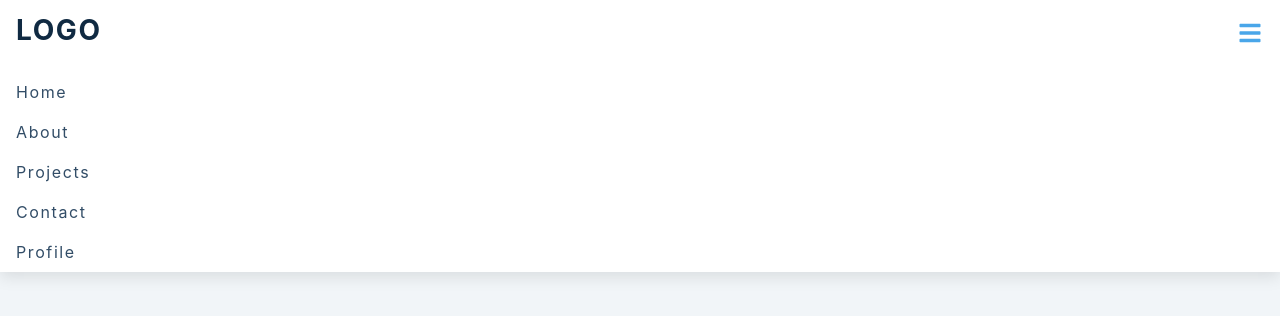
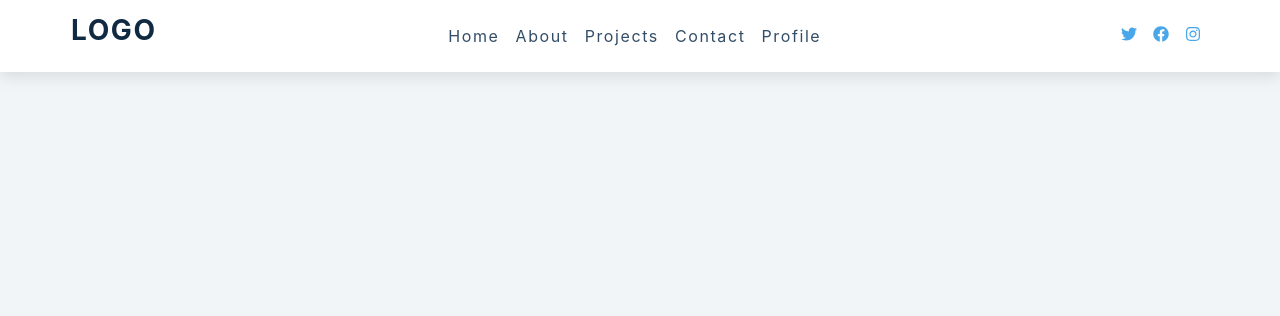
Before and after one commit to vk0808/navbar, a React (Create React App) app: page / in a window 1280 px wide. Shown: the top 316 px of the page. Built offline with nearby package versions, Linux system fonts and the light colour scheme.

Commit message:
added toggle with style

```diff
--- a/src/Navbar.js
+++ b/src/Navbar.js
@@ -1,38 +1,57 @@
 import React, { useState, useEffect, useRef } from "react";
-import { FaBars, FaTwitter, FaFacebook, FaInstagram } from 'react-icons/fa';
-import { links, social } from './data';
+import { FaBars, FaTwitter, FaFacebook, FaInstagram } from "react-icons/fa";
+import { links, social } from "./data";
 
 const Navbar = () => {
+  const [showLinks, setShowLinks] = useState(false);
+  const linksContainerRef = useRef(null);
+  const linksRef = useRef(null);
+
+  useEffect(() => {
+    const linksHeight = linksRef.current.getBoundingClientRect().height;
+    if (showLinks) {
+      linksContainerRef.current.style.height = `${linksHeight}px`;
+    } else {
+      linksContainerRef.current.style.height = '0px';
+    }
+  }, [showLinks]);
   return (
     <nav>
       <div className="nav-center">
         <div className="nav-header">
           <h3 className="logo">LOGO</h3>
-        <button className="nav-toggle">
+          <button
+            className="nav-toggle"
+            onClick={() => setShowLinks(!showLinks)}
+          >
             <FaBars />
           </button>
         </div>
-      <div className="links-container show-container">
-        <ul className="links">
-          {links.map((link)=> {
-            const {id, url, text} = link;
-            return <li key={id}>
+        <div className="links-container" ref={linksContainerRef}>
+          <ul className="links" ref={linksRef}>
+            {links.map((link) => {
+              const { id, url, text } = link;
+              return (
+                <li key={id}>
                   <a href={url}>{text}</a>
                 </li>
+              );
             })}
           </ul>
         </div>
         <ul className="social-icons">
-        {social.map((socialIcon)=> {
-          const {id, url, icon} = socialIcon;
-          return <li key={id}>
+          {social.map((socialIcon) => {
+            const { id, url, icon } = socialIcon;
+            return (
+              <li key={id}>
                 <a href={url}>{icon}</a>
               </li>
+            );
           })}
         </ul>
       </div>
     </nav>
   );
-}
+};
 
 export default Navbar;
--- a/src/styles.css
+++ b/src/styles.css
@@ -178,3 +178,52 @@ nav {
 .social-icons {
   display: none;
 }
+.links-container {
+  height: 0;
+  overflow: hidden;
+  transition: var(--transition);
+}
+.show-container {
+  height: 10rem;
+}
+@media screen and (min-width: 800px) {
+  .nav-center {
+    max-width: 1170px;
+    margin: 0 auto;
+    display: flex;
+    align-items: center;
+    justify-content: space-between;
+    padding: 1rem;
+  }
+  .nav-header {
+    padding: 0;
+  }
+  .nav-toggle {
+    display: none;
+  }
+  .links-container {
+    height: auto !important;
+  }
+  .links {
+    display: flex;
+  }
+  .links a {
+    padding: 0;
+    margin: 0 0.5rem;
+  }
+  .links a:hover {
+    padding: 0;
+    background: transparent;
+  }
+  .social-icons {
+    display: flex;
+  }
+  .social-icons a {
+    margin: 0 0.5rem;
+    color: var(--clr-primary-5);
+    transition: var(--transition);
+  }
+  .social-icons a:hover {
+    color: var(--clr-primary-7);
+  }
+}
```
Lines whose indentation alone changed are shown as unchanged.
